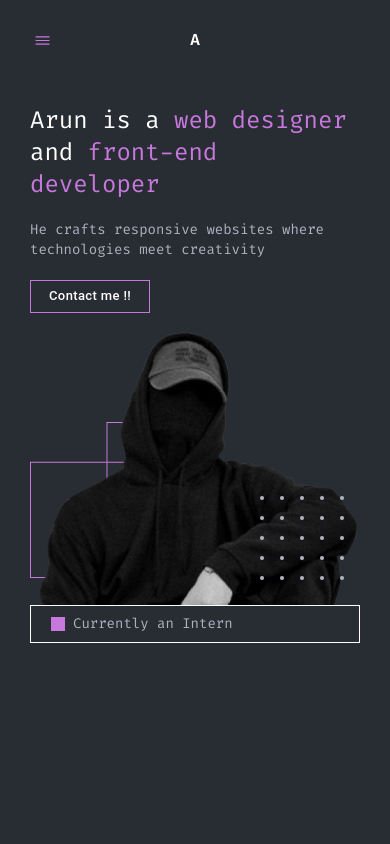
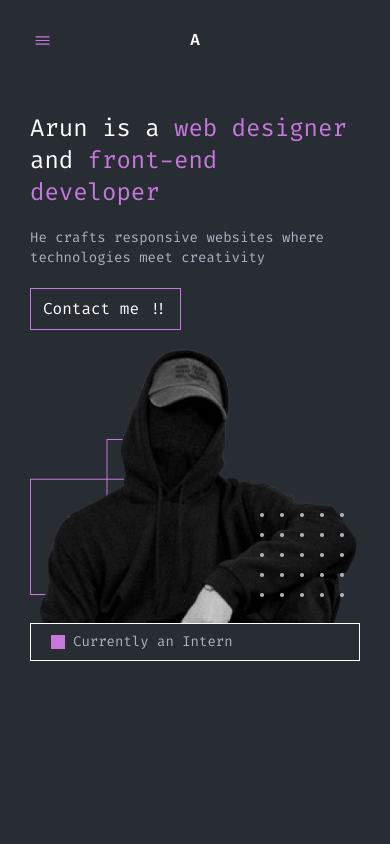
Before and after one commit to Arunk-002/Portfolio, a React (Vite) app: page / in a window 390 px wide. Shown: the top 844 px of the page. Built offline with nearby package versions, Linux system fonts and the light colour scheme.

Commit message:
final draft with some changes

```diff
--- a/src/components/Contact.jsx
+++ b/src/components/Contact.jsx
@@ -1,6 +1,6 @@
 import React from "react";
 import { IoMail } from "react-icons/io5";
-
+import { SiGoogledocs } from "react-icons/si";
 
 function Contact() {
   return (
@@ -13,13 +13,30 @@ function Contact() {
             </p>
             <hr className="h-0 w-full max-sm:hidden border-primary" />
           </div>
-          <p className="text-text">I’m interested in freelance opportunities. However, if you have other request or question, don’t hesitate to contact me</p>
+          <p className="text-text">
+            I'm interested in freelance opportunities. However, if you have
+            other request or question, don't hesitate to contact me
+          </p>
         </div>
         <div className="flex justify-center  md:items-end md:justify-end text-text">
-            <div className="border-2 border-text flex flex-col justify-around items-center gap-y-3 p-3 ">
-                <p>message me here</p>
-                <a href="mailto:arunkumar.official.101@gmail.com" className="flex text-lg items-center gap-x-2 hover:text-white"><IoMail />Email </a>
-            </div>
+          <div className="border-2 border-text flex flex-col justify-around gap-y-3 p-3 ">
+            <p>message me here</p>
+            <a
+              href="mailto:arunkumar.official.101@gmail.com"
+              className="flex text-lg items-center gap-x-2 hover:text-white"
+            >
+              <IoMail />
+              Email{" "}
+            </a>
+            <a
+              href="Resume.pdf"
+              download="Resume.pdf"
+              className="flex text-lg items-center gap-x-2 hover:text-white"
+            >
+              <SiGoogledocs />
+              Resume
+            </a>
+          </div>
         </div>
       </div>
     </section>
--- a/src/components/LandingPage.jsx
+++ b/src/components/LandingPage.jsx
@@ -1,19 +1,9 @@
-import { Button } from "@mui/material";
 import React from "react";
-import { styled } from "@mui/material/styles";
 import { FaSquareFull } from "react-icons/fa6";
 
 function LandingPage() {
-  const CustomBtn = styled(Button)(() => ({
-    color: "white",
-    fontSize: 13,
-    padding:"4px 18px",
-    border:"1px solid var(--color-primary)",
-    borderRadius:"0px",
-    textTransform:"none"
-  }));
   return (
-    <section id="home" className="main-container w-full max-sm:pt-6">
+    <section id="home" className="main-container w-full max-sm:pt-8">
       <div className="min-h-[99vh] max-sm:flex-col  w-full flex items-center max-sm:gap-y-3.5 sm:justify-between">
         <div className="flex flex-col gap-y-5 max-w-[500px]">
           <div className="text-primary max-sm:text-2xl max-[770px]:text-2xl text-4xl ">
@@ -23,17 +13,20 @@ function LandingPage() {
           <div className="text-text text-sm">
             He crafts responsive websites where technologies meet creativity
           </div>
-          <div>
-            <CustomBtn>Contact me !!</CustomBtn>
-          </div>
+          <a
+            href="#contact"
+          >
+            <button className="border-1 text-white border-primary px-3 py-2 flex items-center">Contact me !!</button>
+          </a>
         </div>
         <div className="relative">
-            <div className="absolute top-[30%]">
-                <img src="/vector1.png" alt="" />
-            </div>
+          <div className="absolute top-[30%]">
+            <img src="/vector1.png" alt="" />
+          </div>
           <img src="/Image.png" className=" relative" alt="" />
           <div className="border-1 text-sm border-white text-primary flex items-center py-2 px-5 gap-x-2 max-w-[430px]">
-          <FaSquareFull /><span className="text-text">Currently an Intern</span>
+            <FaSquareFull />
+            <span className="text-text">Currently an Intern</span>
           </div>
           <div className="absolute right-4   bottom-[20%]">
             <img src="/Dots.png" alt="" />
--- a/src/components/Projects.jsx
+++ b/src/components/Projects.jsx
@@ -25,7 +25,7 @@ function Projects() {
       description:
         "Developed an interactive employee management system supporting CRUD operations with a clean, responsive UI and optimized performance using JavaScript and API integration.",
       techStack: "JavaScript, API, CRUD Operations",
-      liveUrl: "https://employe-management-five.vercel.app/",
+      liveUrl: "https://github.com/Arunk-002/Employe-Management ",
       image: "/employee.png",
     },
 
@@ -34,7 +34,7 @@ function Projects() {
     <>
       <section
         id="works"
-        className="main-container text-white w-full pt-22 max-sm:pt-6"
+        className="main-container text-white w-full sm:pt-22 "
       >
         <div className="flex flex-col sm:gap-y-28 gap-y-7 min-h-[99vh]">
           <div className="flex justify-between itemes w-full">
```
Also changed, not shown: 1 other file (tests, documents, lock files or other folders).
